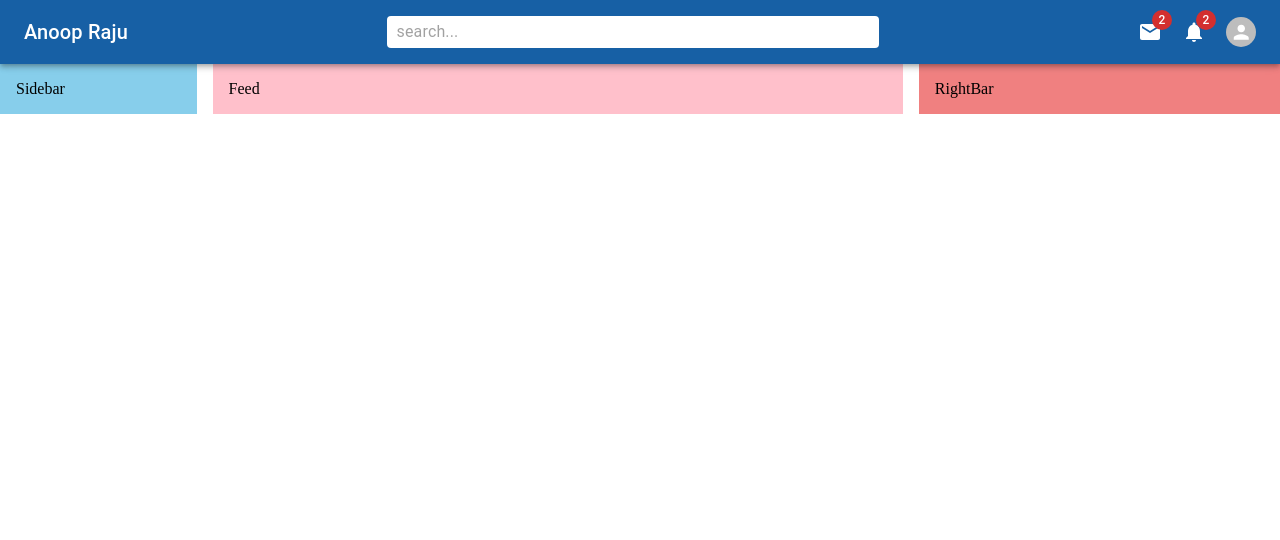
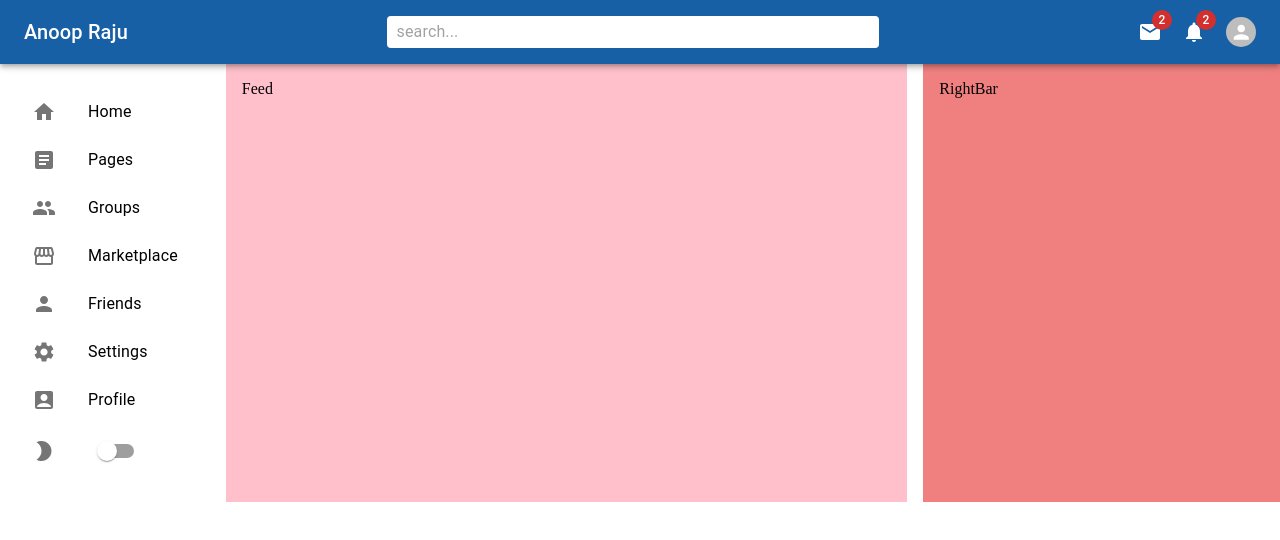
Before and after one commit to anoopraju31/mui-v5-tutorial, a React (Vite) app: page / in a window 1280 px wide. Shown: the top 540 px of the page. Built offline with nearby package versions, Linux system fonts and the light colour scheme.

Commit message:
Sidebar component - styled

```diff
--- a/src/components/Sidebar.jsx
+++ b/src/components/Sidebar.jsx
@@ -1,18 +1,88 @@
-import { Box } from '@mui/material'
+import Box from '@mui/material/Box'
+import List from '@mui/material/List'
+import ListItem from '@mui/material/ListItem'
+import ListItemButton from '@mui/material/ListItemButton'
+import ListItemIcon from '@mui/material/ListItemIcon'
+import ListItemText from '@mui/material/ListItemText'
+import Switch from '@mui/material/Switch'
+import AccountBox from '@mui/icons-material/AccountBox'
+import Article from '@mui/icons-material/Article'
+import Group from '@mui/icons-material/Group'
+import Home from '@mui/icons-material/Home'
+import ModeNight from '@mui/icons-material/ModeNight'
+import Person from '@mui/icons-material/Person'
+import Settings from '@mui/icons-material/Settings'
+import Storefront from '@mui/icons-material/Storefront'
 
 export default function Sidebar() {
 	return (
-		<Box
-			flex={1}
-			p={2}
-			sx={{
-				display: {
-					xs: 'none',
-					sm: 'block',
-				},
-			}}
-			bgcolor='skyblue'>
-			Sidebar
+		<Box flex={1} p={2} sx={{ display: { xs: 'none', sm: 'block' } }}>
+			<List>
+				<ListItem disablePadding>
+					<ListItemButton component='a' href='/'>
+						<ListItemIcon>
+							<Home />
+						</ListItemIcon>
+						<ListItemText primary='Home' />
+					</ListItemButton>
+				</ListItem>
+				<ListItem disablePadding>
+					<ListItemButton component='a' href='#simple-list'>
+						<ListItemIcon>
+							<Article />
+						</ListItemIcon>
+						<ListItemText primary='Pages' />
+					</ListItemButton>
+				</ListItem>
+				<ListItem disablePadding>
+					<ListItemButton component='a' href='#simple-list'>
+						<ListItemIcon>
+							<Group />
+						</ListItemIcon>
+						<ListItemText primary='Groups' />
+					</ListItemButton>
+				</ListItem>
+				<ListItem disablePadding>
+					<ListItemButton component='a' href='#simple-list'>
+						<ListItemIcon>
+							<Storefront />
+						</ListItemIcon>
+						<ListItemText primary='Marketplace' />
+					</ListItemButton>
+				</ListItem>
+				<ListItem disablePadding>
+					<ListItemButton component='a' href='#simple-list'>
+						<ListItemIcon>
+							<Person />
+						</ListItemIcon>
+						<ListItemText primary='Friends' />
+					</ListItemButton>
+				</ListItem>
+				<ListItem disablePadding>
+					<ListItemButton component='a' href='#simple-list'>
+						<ListItemIcon>
+							<Settings />
+						</ListItemIcon>
+						<ListItemText primary='Settings' />
+					</ListItemButton>
+				</ListItem>
+				<ListItem disablePadding>
+					<ListItemButton component='a' href='#simple-list'>
+						<ListItemIcon>
+							<AccountBox />
+						</ListItemIcon>
+						<ListItemText primary='Profile' />
+					</ListItemButton>
+				</ListItem>
+				<ListItem disablePadding>
+					<ListItemButton component='a' href='#simple-list'>
+						<ListItemIcon>
+							<ModeNight />
+						</ListItemIcon>
+						<Switch />
+					</ListItemButton>
+				</ListItem>
+			</List>
 		</Box>
 	)
 }
```
